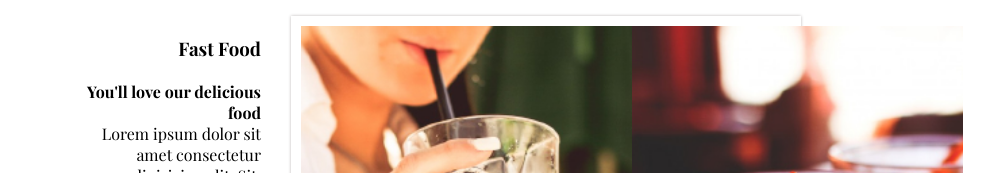
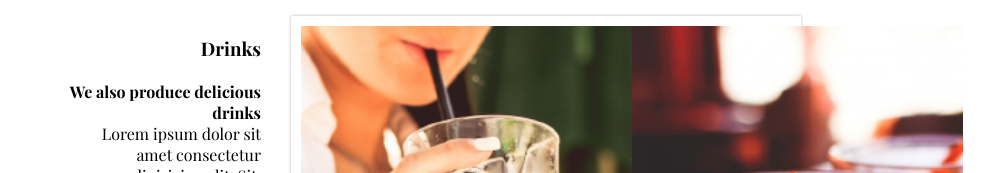
Before and after one commit to jemimah18code/Anitas-Kitchen, a plain HTML site: page index.html in a window 1280 px wide. Shown: the part 1347-1520 px from the top of the page, without its empty margins (223-1217 px from the left). Drawn offline with nearby package versions, Linux system fonts and the light colour scheme; a web font is replaced by a local one.

```diff
--- a/index.html
+++ b/index.html
@@ -94,9 +94,9 @@
 
 
                 <div class="lorem l-rev">
-                    <h3>Fast Food</h3>
+                    <h3>Drinks</h3>
 
-                    <p><strong>You'll love our delicious food</strong><br>Lorem ipsum dolor sit amet consectetur adipisicing elit. Sit, asperiores quae cupiditate aliquid veritatis tempora, dicta porro nulla architecto a non natus dolorem dolor exercitationem
+                    <p><strong>We also produce delicious drinks</strong><br>Lorem ipsum dolor sit amet consectetur adipisicing elit. Sit, asperiores quae cupiditate aliquid veritatis tempora, dicta porro nulla architecto a non natus dolorem dolor exercitationem
                         nostrum debitis corrupti nemo Lorem ipsum dolor sit amet consectetur, adipisicing elit. Ratione impedit minus harum quibusdam nobis obcaecati repellendus, nihil ea dolores, aut saepe totam magnam. Magni corporis ipsum mollitia
                         ducimus necessitatibus iste.</nisi>
                     </p>
```
